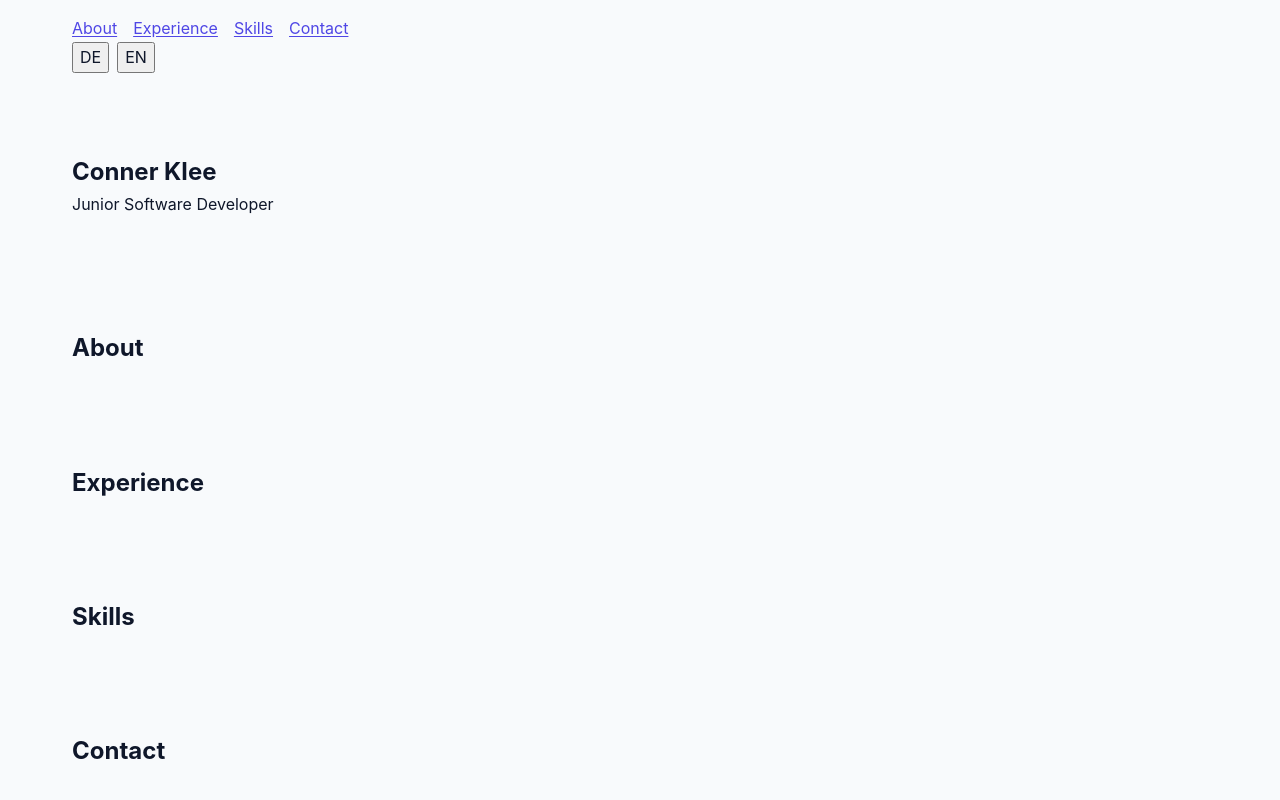
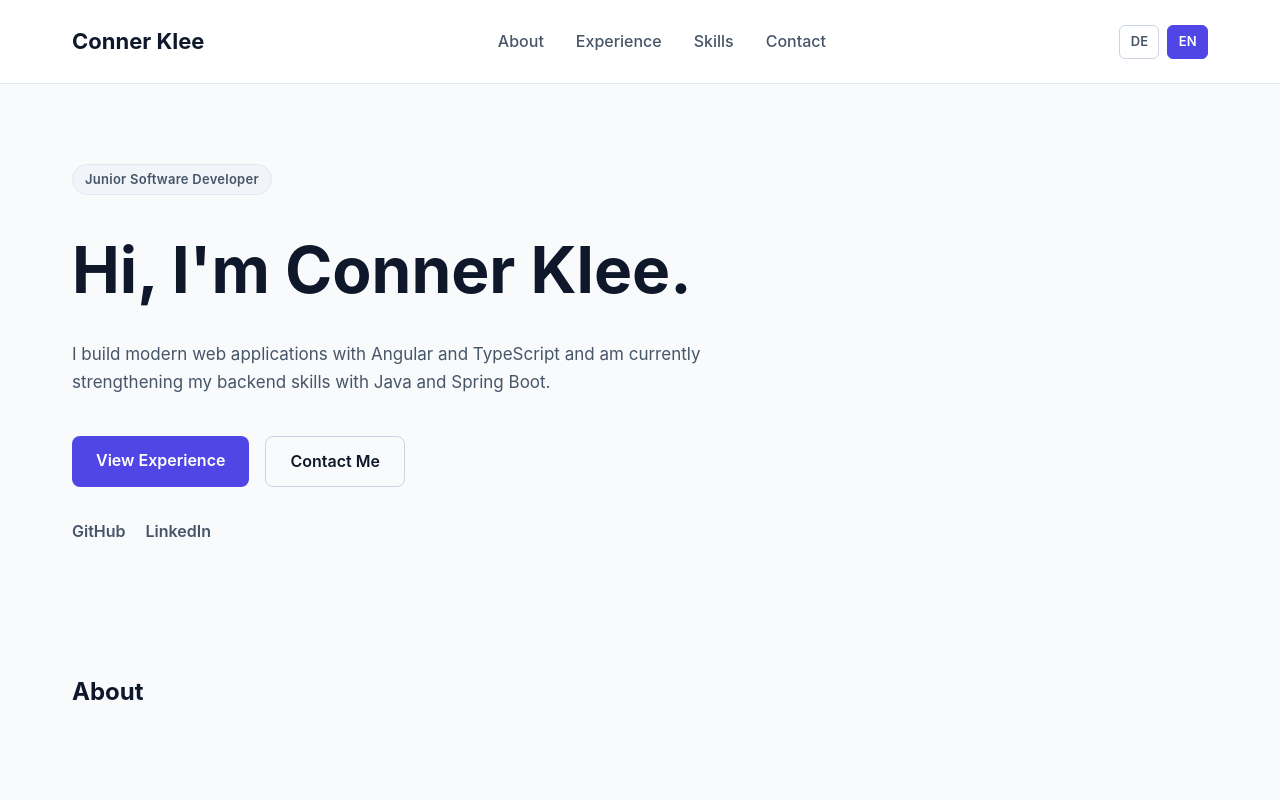
Before and after one commit to zSonntag/portfolio, an Angular app: page / in a window 1280 px wide. Shown: the top 800 px of the page. Built offline with nearby package versions, Linux system fonts and the light colour scheme.

Commit message:
style: refine hero layout

```diff
--- a/src/app/core/i18n/translations.ts
+++ b/src/app/core/i18n/translations.ts
@@ -9,6 +9,12 @@ export interface Translations {
   };
   hero: {
     role: string;
+    heading: string;
+    introduction: string;
+    experienceAction: string;
+    contactAction: string;
+    githubLabel: string;
+    linkedinLabel: string;
   };
   about: {
     heading: string;
@@ -39,6 +45,13 @@ export const TRANSLATIONS: Record<Language, Translations> = {
     },
     hero: {
       role: 'Junior Software Developer',
+      heading: "Hi, I'm Conner Klee.",
+      introduction:
+        'I build modern web applications with Angular and TypeScript and am currently strengthening my backend skills with Java and Spring Boot.',
+      experienceAction: 'View Experience',
+      contactAction: 'Contact Me',
+      githubLabel: 'GitHub',
+      linkedinLabel: 'LinkedIn',
     },
     about: {
       heading: 'About',
@@ -67,6 +80,13 @@ export const TRANSLATIONS: Record<Language, Translations> = {
     },
     hero: {
       role: 'Junior Softwareentwickler',
+      heading: 'Hallo, ich bin Conner Klee.',
+      introduction:
+        'Ich entwickle moderne Webanwendungen mit Angular und TypeScript und erweitere aktuell meine Backend-Kenntnisse mit Java und Spring Boot.',
+      experienceAction: 'Berufserfahrung ansehen',
+      contactAction: 'Kontakt aufnehmen',
+      githubLabel: 'GitHub',
+      linkedinLabel: 'LinkedIn',
     },
     about: {
       heading: 'Über mich',
--- a/src/app/layout/header/header.html
+++ b/src/app/layout/header/header.html
@@ -1,12 +1,15 @@
 <header>
-  <nav class="container">
+  <div class="container header__inner">
+    <a class="header__brand" href="#hero">Conner Klee</a>
+
+    <nav class="header__nav">
       <a href="#about">{{ t().nav.about }}</a>
       <a href="#experience">{{ t().nav.experience }}</a>
       <a href="#skills">{{ t().nav.skills }}</a>
       <a href="#contact">{{ t().nav.contact }}</a>
     </nav>
 
-  <div class="language-switcher container" role="group" [attr.aria-label]="t().languageSwitcher.groupLabel">
+    <div class="language-switcher" role="group" [attr.aria-label]="t().languageSwitcher.groupLabel">
       <button
         type="button"
         [attr.aria-pressed]="language() === 'de'"
@@ -24,4 +27,5 @@
         EN
       </button>
     </div>
+  </div>
 </header>
--- a/src/app/layout/header/header.scss
+++ b/src/app/layout/header/header.scss
@@ -1,13 +1,69 @@
 header {
-  padding-block: 1rem;
+  background-color: var(--color-bg-elevated);
+  border-bottom: 1px solid var(--color-border);
 }
 
-nav {
+.header__inner {
   display: flex;
-  gap: 1rem;
+  flex-wrap: wrap;
+  align-items: center;
+  justify-content: space-between;
+  gap: 0.75rem 1.5rem;
+  padding-block: 1.5rem;
+}
+
+.header__brand {
+  font-size: 1.375rem;
+  font-weight: 700;
+  color: var(--color-text-primary);
+  text-decoration: none;
+}
+
+.header__brand:hover {
+  color: var(--color-link-hover);
+}
+
+.header__nav {
+  display: flex;
+  flex-wrap: wrap;
+  align-items: center;
+  gap: 0.75rem 2rem;
+}
+
+.header__nav a {
+  color: var(--color-text-secondary);
+  font-weight: 500;
+  text-decoration: none;
+  padding: 0.25rem 0;
+}
+
+.header__nav a:hover {
+  color: var(--color-link-hover);
 }
 
 .language-switcher {
   display: flex;
   gap: 0.5rem;
 }
+
+.language-switcher button {
+  border: 1px solid var(--color-border-strong);
+  background-color: transparent;
+  color: var(--color-text-secondary);
+  padding: 0.35rem 0.65rem;
+  border-radius: 0.375rem;
+  font-size: 0.8125rem;
+  font-weight: 600;
+  cursor: pointer;
+}
+
+.language-switcher button:hover {
+  background-color: var(--color-bg-inset);
+  color: var(--color-text-primary);
+}
+
+.language-switcher button[aria-pressed="true"] {
+  background-color: var(--color-primary);
+  border-color: var(--color-primary);
+  color: var(--color-text-on-primary);
+}
--- a/src/app/sections/hero/hero.html
+++ b/src/app/sections/hero/hero.html
@@ -1,6 +1,19 @@
 <section id="hero">
   <div class="container">
-    <h1>Conner Klee</h1>
-    <p>{{ t().hero.role }}</p>
+    <div class="hero__panel">
+      <p class="hero__role">{{ t().hero.role }}</p>
+      <h1 class="hero__heading">{{ t().hero.heading }}</h1>
+      <p class="hero__intro">{{ t().hero.introduction }}</p>
+
+      <div class="hero__actions">
+        <a class="hero__button hero__button--primary" href="#experience">{{ t().hero.experienceAction }}</a>
+        <a class="hero__button hero__button--secondary" href="#contact">{{ t().hero.contactAction }}</a>
+      </div>
+
+      <div class="hero__social">
+        <a [href]="githubUrl" target="_blank" rel="noopener noreferrer">{{ t().hero.githubLabel }}</a>
+        <a [href]="linkedinUrl" target="_blank" rel="noopener noreferrer">{{ t().hero.linkedinLabel }}</a>
+      </div>
+    </div>
   </div>
 </section>
--- a/src/app/sections/hero/hero.scss
+++ b/src/app/sections/hero/hero.scss
@@ -1,3 +1,93 @@
 section {
-  padding-block: 4rem;
+  padding-block: clamp(5rem, 10vh, 8rem);
 }
+
+.hero__panel {
+  max-width: 52rem;
+}
+
+.hero__role {
+  display: inline-block;
+  padding: 0.25rem 0.75rem;
+  background-color: var(--color-bg-inset);
+  border: 1px solid var(--color-border);
+  border-radius: 999px;
+  color: var(--color-text-secondary);
+  font-size: 0.8125rem;
+  font-weight: 600;
+  letter-spacing: 0.02em;
+}
+
+.hero__heading {
+  margin-top: 1.5rem;
+  font-size: clamp(2.75rem, 5vw, 4.75rem);
+  font-weight: 700;
+  color: var(--color-text-primary);
+}
+
+.hero__intro {
+  margin-top: 1.25rem;
+  max-width: 40rem;
+  color: var(--color-text-secondary);
+  font-size: 1.0625rem;
+}
+
+.hero__actions {
+  display: flex;
+  flex-wrap: wrap;
+  gap: 1rem;
+  margin-top: 2.5rem;
+}
+
+.hero__button {
+  display: inline-block;
+  padding: 0.75rem 1.5rem;
+  border-radius: 0.5rem;
+  font-weight: 600;
+  text-decoration: none;
+}
+
+.hero__button--primary {
+  background-color: var(--color-primary);
+  color: var(--color-text-on-primary);
+}
+
+.hero__button--primary:hover {
+  background-color: var(--color-primary-hover);
+  color: var(--color-text-on-primary);
+}
+
+.hero__button--secondary {
+  background-color: transparent;
+  color: var(--color-text-primary);
+  border: 1px solid var(--color-border-strong);
+}
+
+.hero__button--secondary:hover {
+  background-color: var(--color-bg-inset);
+  color: var(--color-text-primary);
+}
+
+.hero__social {
+  display: flex;
+  flex-wrap: wrap;
+  gap: 1.25rem;
+  margin-top: 2rem;
+}
+
+.hero__social a {
+  color: var(--color-text-secondary);
+  font-weight: 600;
+  text-decoration: none;
+}
+
+.hero__social a:hover {
+  color: var(--color-link-hover);
+}
+
+@media (max-width: 30rem) {
+  .hero__button {
+    width: 100%;
+    text-align: center;
+  }
+}
--- a/src/app/sections/hero/hero.ts
+++ b/src/app/sections/hero/hero.ts
@@ -1,6 +1,9 @@
 import { Component, inject } from '@angular/core';
 
 import { LanguageService } from '../../core/i18n/language.service';
+
+const LINKEDIN_URL = 'https://www.linkedin.com/in/conner-klee';
+const GITHUB_URL = 'https://www.github.com/zSonntag';
 
 @Component({
   selector: 'app-hero',
@@ -12,4 +15,6 @@ export class Hero {
   private readonly languageService = inject(LanguageService);
 
   readonly t = this.languageService.translations;
+  readonly linkedinUrl = LINKEDIN_URL;
+  readonly githubUrl = GITHUB_URL;
 }
```
Lines whose indentation alone changed are shown as unchanged.
